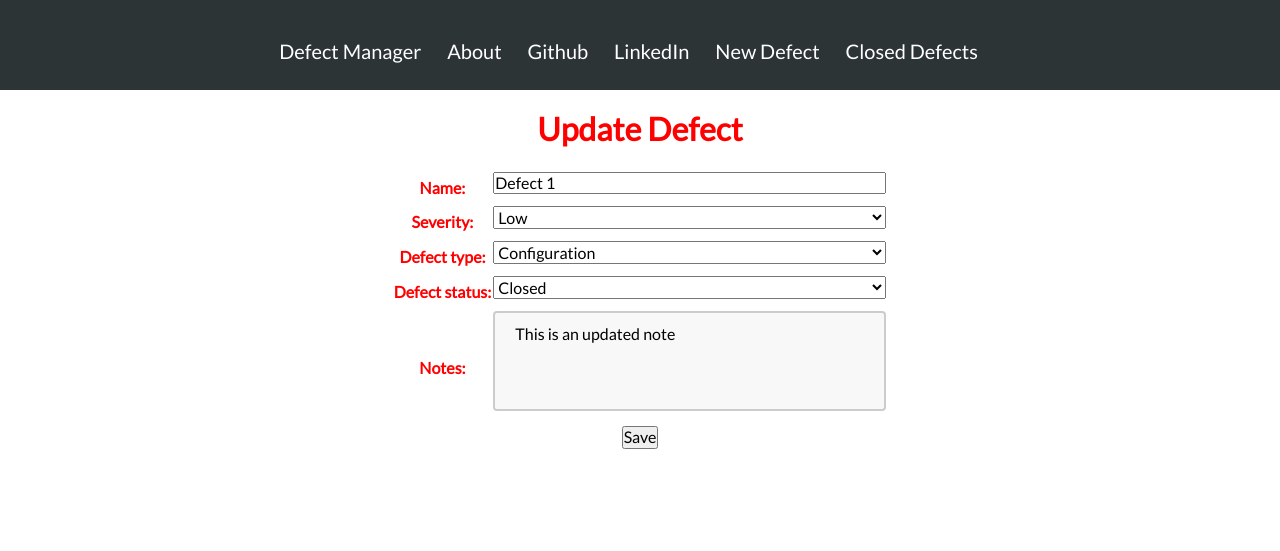
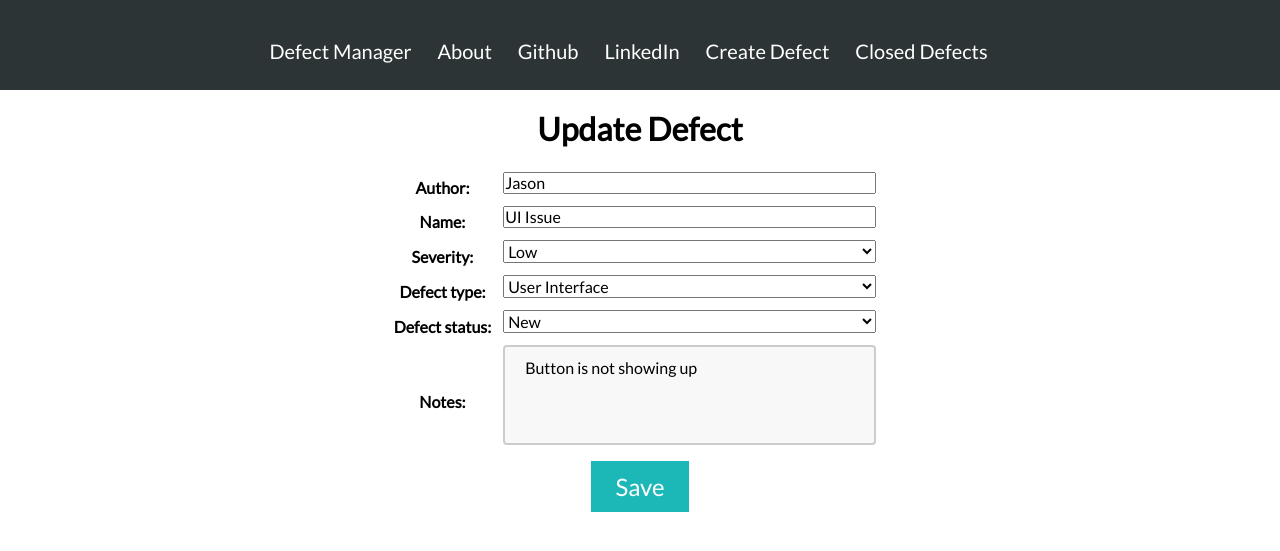
Before and after one commit to JasonK1561/defect-manager, a Django app: page /update/defect/1 in a window 1280 px wide. Shown: the top 551 px of the page. Run offline with Django 3.2, Linux system fonts and the light colour scheme; data comes from the database, SQL or seed files in the repository.

Commit message:
Added more css to project

```diff
--- a/defect_manager/defect_manager_app/forms.py
+++ b/defect_manager/defect_manager_app/forms.py
@@ -6,9 +6,10 @@ class DefectForm(forms.ModelForm):
     class Meta:
         model = Defect
 
-        fields = ('name', 'severity', 'defect_type', 'defect_status', 'notes')
+        fields = ('author','name', 'severity', 'defect_type', 'defect_status', 'notes')
 
         widgets = {
+            'author': forms.TextInput(attrs={'class': 'nameinputclass all-widgets'}),
             'name': forms.TextInput(attrs={'class': 'nameinputclass all-widgets'}),
             'notes': forms.Textarea(attrs={'class': 'textinputclass all-widgets'}),
             'severity': forms.Select(attrs={'class': 'dropdownclass all-widgets'}, choices=Defect.DEFECT_SEVERITY_CHOICES),
--- a/defect_manager/defect_manager_app/models.py
+++ b/defect_manager/defect_manager_app/models.py
@@ -42,7 +42,7 @@ class Defect(models.Model):
     (DEFECT_SEVERITY_MEDIUM, 'Medium'),
     (DEFECT_SEVERITY_HIGH, 'High'),
     ]
-    author = models.ForeignKey('auth.User', on_delete=models.CASCADE)
+    author = models.CharField(max_length=256)
     defect_status = models.CharField(max_length=10,
                                     choices=DEFECT_STATUS_CHOICES,
                                     default=DEFECT_STATUS_NEW,
--- a/defect_manager/defect_manager_app/static/css/style.css
+++ b/defect_manager/defect_manager_app/static/css/style.css
@@ -56,7 +56,7 @@ text-align: center;
 
 .main-nav a:hover,
 .main-nav a:active{
-  border-bottom: 3px solid #81ecec;
+  border-bottom: 3px solid #1cb8b8;
   transition: border 0.5s;
 }
 
@@ -102,6 +102,10 @@ ion-icon{
 }
 
 /*---------- Defect Detail Page -----------*/
+.defect-detail-section{
+  text-align:center;
+  font-size: 1em;
+}
 .defect-detail-section a{
   border: 2px solid black;
   text-decoration: none;
@@ -109,15 +113,49 @@ ion-icon{
   border-radius: 5px;
   padding: 2px;
   margin-right: 1%;
-
+  background-color: #1cb8b8;
+  border: none;
+  color: white;
+  padding: .5em 1em;
 }
 
+.update-delete-btn{
+  margin-top: 30px;
+}
 
+/* Comment Section */
+.comment-section{
+  font-size: 1.25em;
+  border: 2px solid black;
+  width: 50%;
+  margin-left: 5%;
+  margin-top: 10vh;
+  padding: 10px;
+  border-radius: 15px;
+}
+
+.comment-btn-div{
+  margin-top: 30px;
+  margin-bottom: 50px;
+  margin-left: 5%;
+}
+
+.comment-btn-div a{
+  border: 2px solid black;
+  text-decoration: none;
+  font-size: 1.25em;
+  border-radius: 5px;
+  padding: 2px;
+  margin-right: 1%;
+  background-color: #1cb8b8;
+  border: none;
+  color: white;
+  padding: .5em 1em;
+}
 
 /* --------- Defect Form Page --------- */
 .defect-form-section{
   text-align: center;
-  color:red;
 }
 
 .defect-form-table{
@@ -128,7 +166,7 @@ ion-icon{
   margin-bottom:10px;
 }
 .nameinputclass{
-  width: 100%;
+  width: 95%;
 
 }
 .textinputclass{
@@ -138,11 +176,27 @@ ion-icon{
   border-radius: 4px;
   background-color: #f8f8f8;
   resize: none;
-  width: 100%;
+  width: 95%;
   height: 100px;
   font-size: 1em;
 }
 
 .dropdownclass{
-  width: 100%;
+  width: 95%;
 }
+
+.btn-primary{
+  background-color: #1cb8b8;
+  border: none;
+  color: white;
+  padding: .5em 1em;
+  font-size: 1.5em;
+}
+
+
+/* --------- Confirm Delete Page --------- */
+.delete-section{
+  text-align:center;
+  margin-top: 2em;
+  font-size: 1.5em;
+}
--- a/defect_manager/defect_manager_app/templates/defect_manager_app/base.html
+++ b/defect_manager/defect_manager_app/templates/defect_manager_app/base.html
@@ -18,7 +18,7 @@
         <li><a href="https://www.google.com/" target="_blank">About</a></li>
         <li><a href="https://www.google.com/" target="_blank">Github</a></li>
         <li><a href="https://www.google.com/" target="_blank">LinkedIn</a></li>
-        <li><a href="{% url 'defect_manager_app:create_defect' %}">New Defect</a></li>
+        <li><a href="{% url 'defect_manager_app:create_defect' %}">Create Defect</a></li>
         <li><a href="{% url 'defect_manager_app:closed_defect_list' %}">Closed Defects</a></li>
       </ul>
   </div>
--- a/defect_manager/defect_manager_app/templates/defect_manager_app/defect_confirm_delete.html
+++ b/defect_manager/defect_manager_app/templates/defect_manager_app/defect_confirm_delete.html
@@ -1,9 +1,12 @@
 {% extends 'defect_manager_app/base.html' %}
 {% block content %}
+<div class="delete-section row">
+
+
 <h4>Are you sure you want to delete "{{ object }}"</h4>
 <form method="post">
   {% csrf_token %}
 <input type="submit" name="" value="confirm"/>
 </form>
-
+</div>
 {% endblock %}
--- a/defect_manager/defect_manager_app/templates/defect_manager_app/defect_form.html
+++ b/defect_manager/defect_manager_app/templates/defect_manager_app/defect_form.html
@@ -4,6 +4,7 @@
   <h1>
     {% if not form.instance.pk %}
       Create Defect
+
     {% else %}
       Update Defect
     {% endif %}
@@ -11,13 +12,13 @@
   </h1>
 
 
-  <form method="post" class="defect-form">
+  <form method="POST" class="defect-form">
 
     <table class="defect-form-table">
       {% csrf_token %}
-      {{ form.as_table }}
+      {{ form.as_table}}
     </table>
-    <button type="submit" name="button">Save</button>
+    <button type="submit" class='btn-primary' name="button">Save</button>
   </form>
 </div>
 
--- a/defect_manager/defect_manager_app/views.py
+++ b/defect_manager/defect_manager_app/views.py
@@ -20,7 +20,8 @@ class DefectUpdateView(UpdateView):
 
 class DefectCreateView(CreateView):
     model = Defect
-    fields = ['author', 'defect_type', 'severity', 'name', 'notes']
+    form_class = DefectForm
+
 
 class DefectDeleteView(DeleteView):
     model = Defect
```
Also changed, not shown: defect_manager/defect_manager_app/templates/defect_manager_app/defect_detail.html (+24 -5 lines), defect_manager/db.sqlite3, defect_manager/defect_manager_app/migrations/0001_initial.py, defect_manager/defect_manager_app/migrations/0002_defect_title.py (deleted), defect_manager/defect_manager_app/migrations/0003_auto_20191104_1331.py (deleted), defect_manager/defect_manager_app/migrations/0004_auto_20191107_1608.py (deleted), defect_manager/defect_manager_app/migrations/0005_auto_20191107_1609.py (deleted), defect_manager/defect_manager_app/migrations/0006_auto_20191107_1611.py (deleted).
